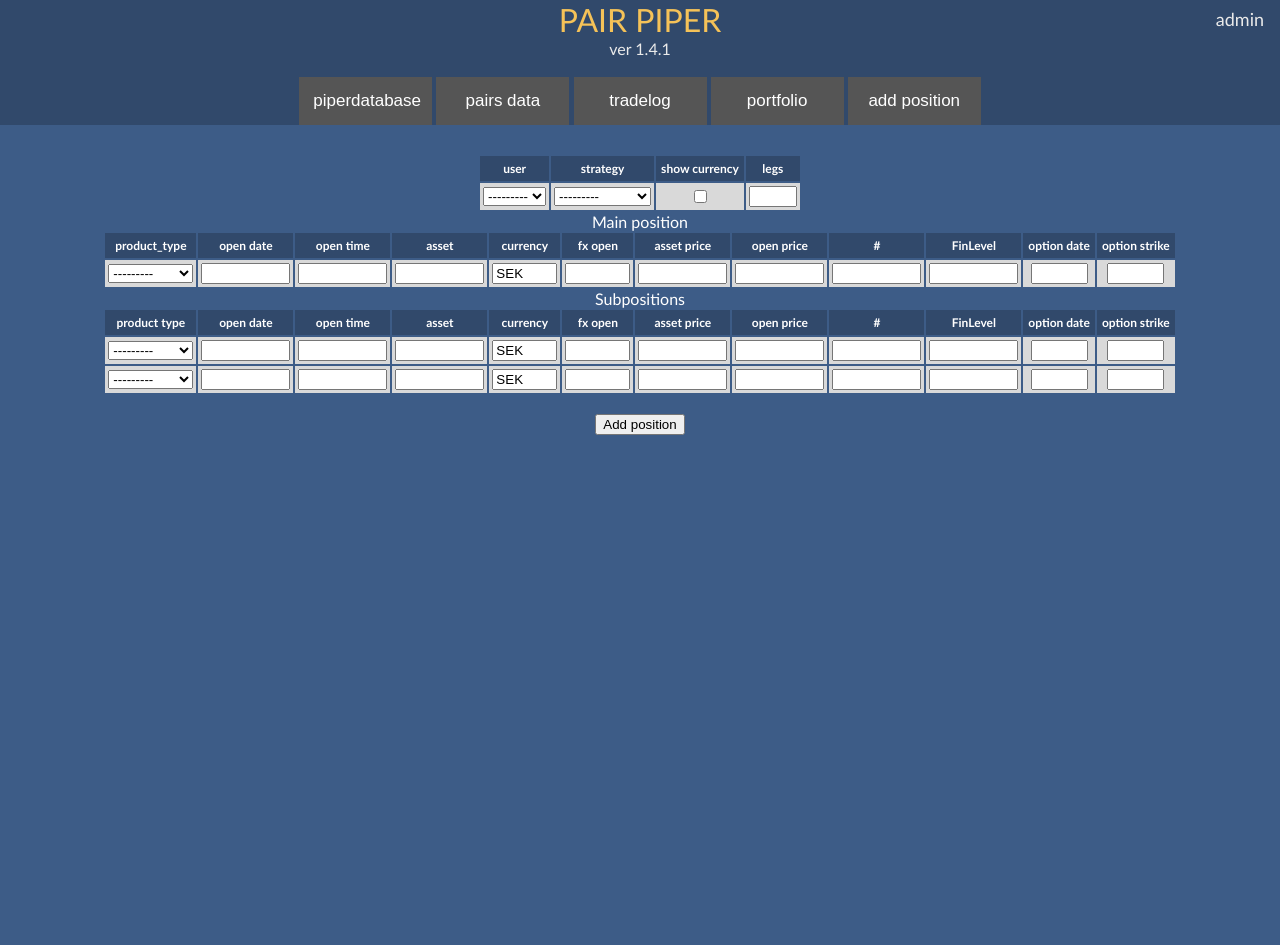
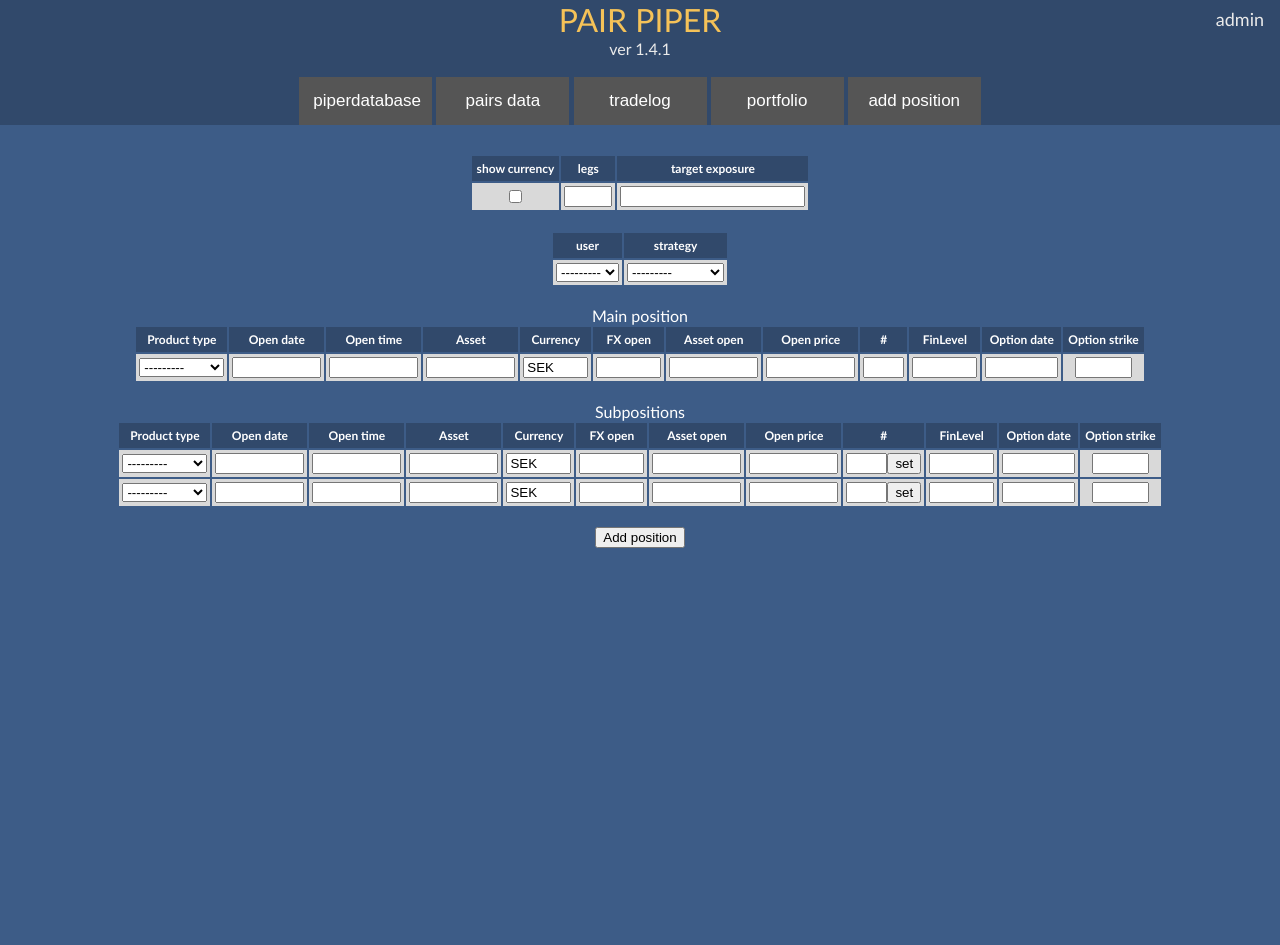
Before and after one commit to bomstone/pairpiperweb, a Django app: page /addposition/ in a window 1280 px wide. Run offline with Django 3.2, Linux system fonts and the light colour scheme.

Commit message:
minor cosmetics

```diff
--- a/addposition/forms.py
+++ b/addposition/forms.py
@@ -35,9 +35,9 @@ class MainpositionModelForm(forms.ModelForm):
             'ul_open': forms.TextInput(attrs={'size': 8}),
             'fx_open': forms.TextInput(attrs={'size': 5}),
             'open_price': forms.TextInput(attrs={'size': 8}),
-            'mf_finlevel': forms.TextInput(attrs={'size': 8}),
-            'quantity': forms.TextInput(attrs={'size': 8}),
-            'opt_date': forms.TextInput(attrs={'size': 4}),
+            'mf_finlevel': forms.TextInput(attrs={'size': 5}),
+            'quantity': forms.TextInput(attrs={'size': 2}),
+            'opt_date': forms.TextInput(attrs={'size': 6}),
             'opt_strike': forms.TextInput(attrs={'size': 4}),
         }
 
@@ -83,9 +83,9 @@ class SubpositionModelForm(forms.ModelForm):
             'ul_open': forms.TextInput(attrs={'size': 8}),
             'fx_open': forms.TextInput(attrs={'size': 5}),
             'open_price': forms.TextInput(attrs={'size': 8}),
-            'mf_finlevel': forms.TextInput(attrs={'size': 8}),
-            'quantity': forms.TextInput(attrs={'size': 8}),
-            'opt_date': forms.TextInput(attrs={'size': 4}),
+            'mf_finlevel': forms.TextInput(attrs={'size': 5}),
+            'quantity': forms.TextInput(attrs={'size': 2}),
+            'opt_date': forms.TextInput(attrs={'size': 6}),
             'opt_strike': forms.TextInput(attrs={'size': 4}),
 
         }
--- a/addposition/templates/addposition/addposition.html
+++ b/addposition/templates/addposition/addposition.html
@@ -6,31 +6,41 @@
                     <form method="post">
                             {% csrf_token %}
                         <table>
+                            <th>show currency</th>
+                            <th>legs</th>
+                            <th>target exposure</th>
+                            <tr>
+
+                                <td><input type="checkbox"></td>
+                                <td><input type="number" min="0" max="4"></td>
+                                <td><input type="text"></td>
+                            </tr>
+                        </table><br>
+
+                        <table>
                             <th>user</th>
                             <th>strategy</th>
-                            <th>show currency</th>
-                            <th>legs</th>
                             <tr>
                                 <td>{{ mainposition.user }}</td>
                                 <td>{{ mainposition.strategy }}</td>
-                                <td><input type="checkbox"></td>
-                                <td><input type="number" min="0" max="4"></td>
                             </tr>
-                        </table>
+                        </table><br>
+
                             Main position
+
                         <table>
-                                <th>product_type</th>
-                                <th>open date</th>
-                                <th>open time</th>
-                                <th>asset</th>
-                                <th>currency</th>
-                                <th>fx open</th>
-                                <th>asset price</th>
-                                <th>open price</th>
+                            <th>Product type</th>
+                            <th>Open date</th>
+                            <th>Open time</th>
+                            <th>Asset</th>
+                            <th>Currency</th>
+                            <th>FX open</th>
+                            <th>Asset open</th>
+                            <th>Open price</th>
                             <th>#</th>
                             <th>FinLevel</th>
-                                <th>option date</th>
-                                <th>option strike</th>
+                            <th>Option date</th>
+                            <th>Option strike</th>
                             <tr>
                                 <td>{{ mainposition.product_type }}</td>
                                 <td>{{ mainposition.open_date }}</td>
@@ -46,21 +56,23 @@
                                 <td>{{ mainposition.opt_strike }}</td>
                             </tr>
 
-                            </table>
+                        </table><br>
+
                         Subpositions
+
                         <table>
-                                <th>product type</th>
-                                <th>open date</th>
-                                <th>open time</th>
-                                <th>asset</th>
-                                <th>currency</th>
-                                <th>fx open</th>
-                                <th>asset price</th>
-                                <th>open price</th>
+                            <th>Product type</th>
+                            <th>Open date</th>
+                            <th>Open time</th>
+                            <th>Asset</th>
+                            <th>Currency</th>
+                            <th>FX open</th>
+                            <th>Asset open</th>
+                            <th>Open price</th>
                             <th>#</th>
                             <th>FinLevel</th>
-                                <th>option date</th>
-                                <th>option strike</th>
+                            <th>Option date</th>
+                            <th>Option strike</th>
                             <br>
                             {{ subposition.management_form }}
                             {% for position in subposition %}
@@ -73,7 +85,7 @@
                                     <td>{{ position.fx_open }}</td>
                                     <td>{{ position.ul_open }}</td>
                                     <td>{{ position.open_price }}</td>
-                                        <td>{{ position.quantity }}</td>
+                                    <td>{{ position.quantity }}<button type="button">set</button></td>
                                     <td>{{ position.mf_finlevel }}</td>
                                     <td>{{ position.opt_date }}</td>
                                     <td>{{ position.opt_strike }}</td>
@@ -85,7 +97,7 @@
                             <button type="submit">Add position</button>
                     </form>
 
-    </form>
+
 </div>
 
 {% endblock %}
```
Also changed, not shown: portfolio/templates/portfolio/portfolio.html (+12 -13 lines). Lines whose indentation alone changed are shown as unchanged.
